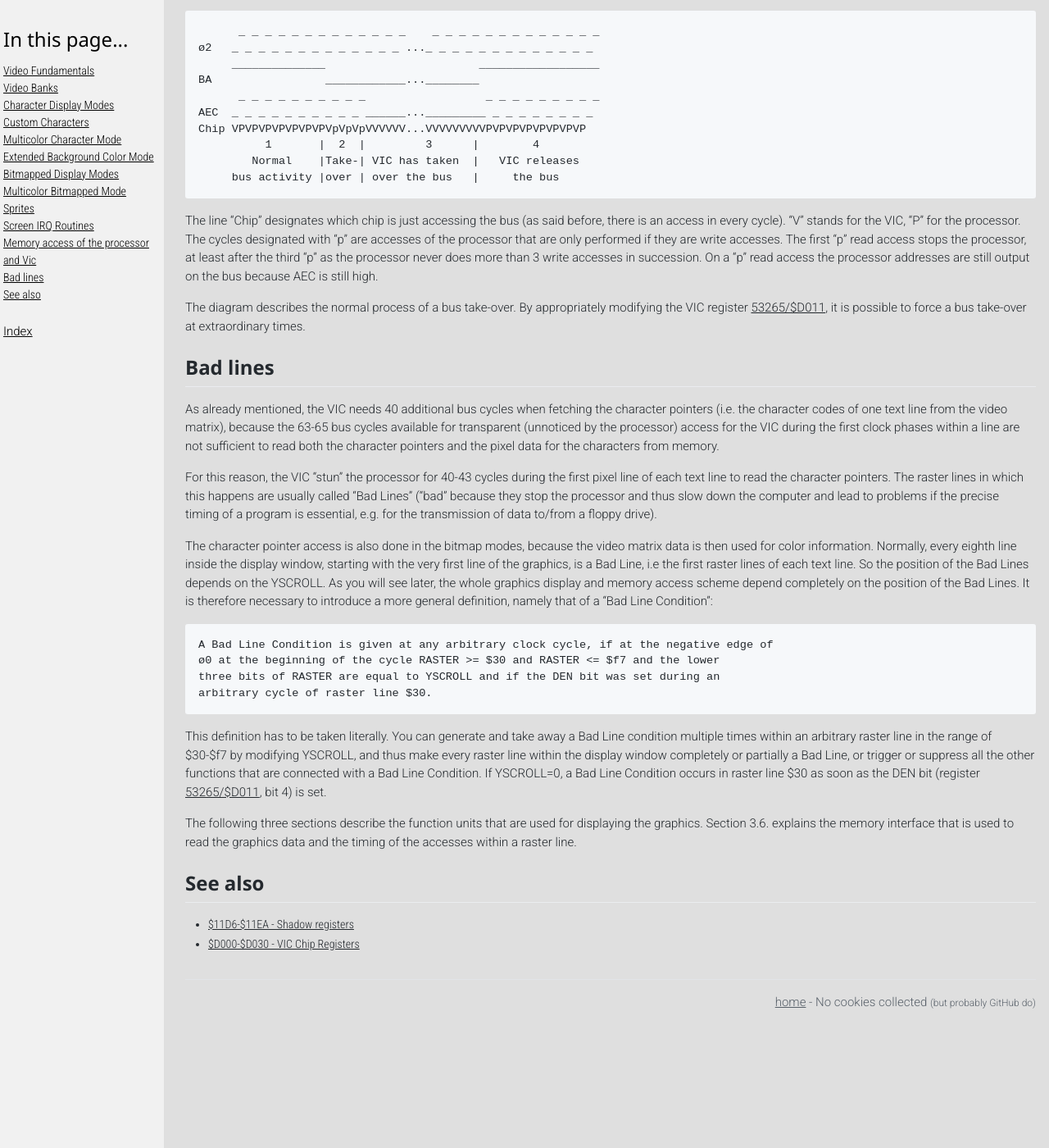
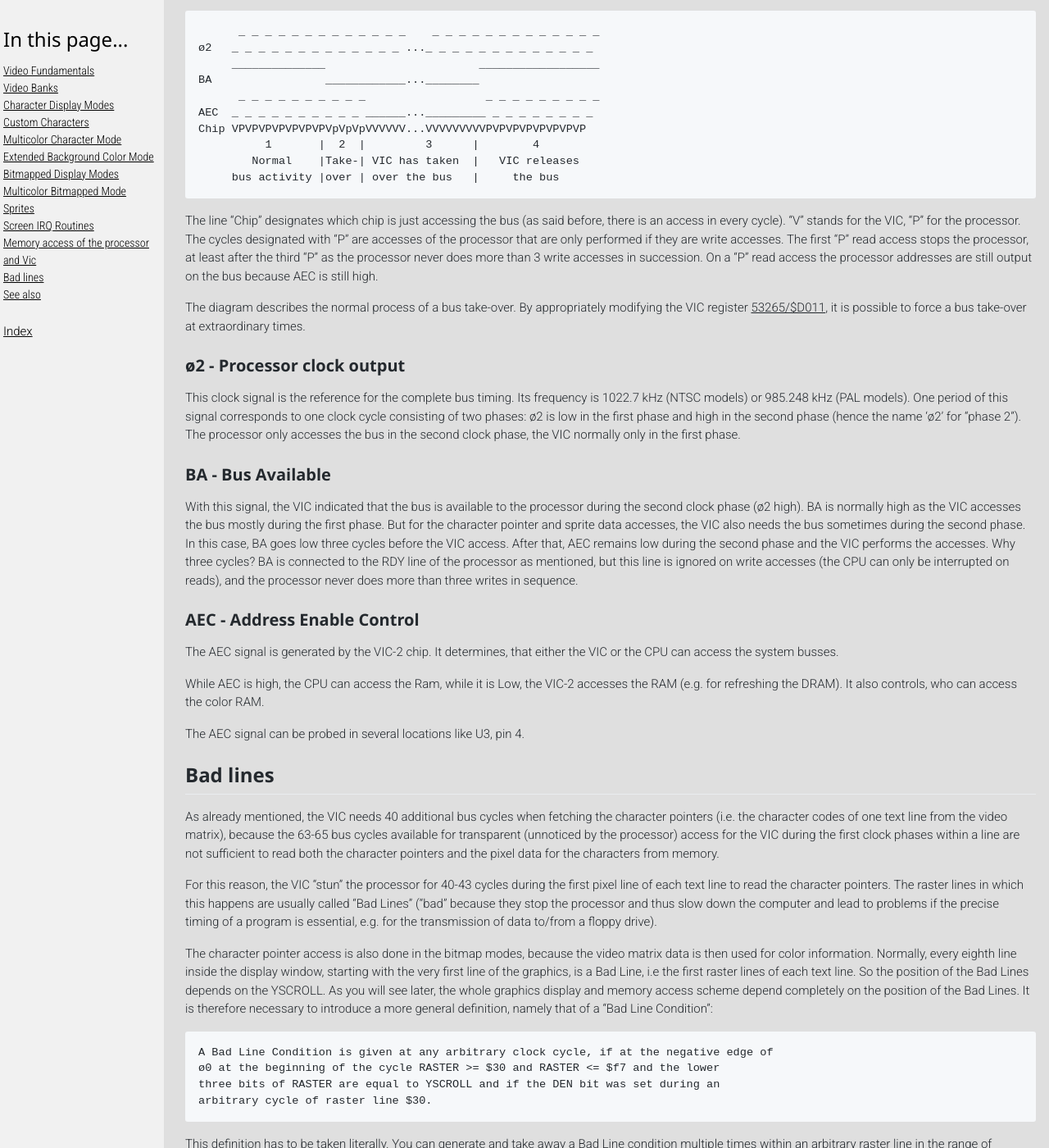
Before and after one commit to c128lib/Reference, a Jekyll site: the page built from Vic.md, in a window 1280 px wide and 1400 px high, scrolled down 11231 px. Shown: the whole window at 82% size. Built offline with Jekyll 4.4.1, drawn with Linux system fonts in a browser that asks for light colours; comment, search, counter and statistics services are not loaded; some of the changed text lies outside the part shown.

Commit message:
More detailed description on Vic2-processor interaction (with sources)

```diff
--- a/Vic.md
+++ b/Vic.md
@@ -764,14 +764,43 @@ Chip VPVPVPVPVPVPVPVpVpVpVVVVVV...VVVVVVVVVPVPVPVPVPVPVPVP
 </pre>
 
 The line "Chip" designates which chip is just accessing the bus (as said before, there is an
-access in every cycle). "V" stands for the VIC, "P" for the processor. The cycles designated with "p"
-are accesses of the processor that are only performed if they are write accesses. The first "p" read
-access stops the processor, at least after the third "p" as the processor never does more than 3 write
-accesses in succession. On a "p" read access the processor addresses are still output on the
+access in every cycle). "V" stands for the VIC, "P" for the processor. The cycles designated with "P"
+are accesses of the processor that are only performed if they are write accesses. The first "P" read
+access stops the processor, at least after the third "P" as the processor never does more than 3 write
+accesses in succession. On a "P" read access the processor addresses are still output on the
 bus because AEC is still high.
 
 The diagram describes the normal process of a bus take-over. By appropriately modifying the
 VIC register [53265/$D011](#D011), it is possible to force a bus take-over at extraordinary times.
+
+### ø2 - Processor clock output
+This clock signal is the reference for the complete bus timing. Its
+frequency is 1022.7 kHz (NTSC models) or 985.248 kHz (PAL models).
+One period of this signal corresponds to one clock cycle consisting
+of two phases: ø2 is low in the first phase and high in the second
+phase (hence the name 'ø2' for "phase 2"). The processor only accesses
+the bus in the second clock phase, the VIC normally only in the
+first phase.
+
+### BA - Bus Available
+With this signal, the VIC indicated that the bus is available to
+the processor during the second clock phase (ø2 high). BA is
+normally high as the VIC accesses the bus mostly during the first
+phase. But for the character pointer and sprite data accesses, the
+VIC also needs the bus sometimes during the second phase. In this
+case, BA goes low three cycles before the VIC access. After that,
+AEC remains low during the second phase and the VIC performs the
+accesses. Why three cycles? BA is connected to the RDY line of the
+processor as mentioned, but this line is ignored on write accesses
+(the CPU can only be interrupted on reads), and the processor never does
+more than three writes in sequence.
+
+### AEC - Address Enable Control
+The AEC signal is generated by the VIC-2 chip. It determines, that either the VIC or the CPU can access the system busses.
+
+While AEC is high, the CPU can access the Ram, while it is Low, the VIC-2 accesses the RAM (e.g. for refreshing the DRAM). It also controls, who can access the color RAM.
+
+The AEC signal can be probed in several locations like U3, pin 4.
 
 ## Bad lines
 
@@ -818,3 +847,4 @@ and the timing of the accesses within a raster line.
 
 * [$11D6-$11EA - Shadow registers](11D6)
 * [$D000-$D030 - VIC Chip Registers](D000)
+* [Zimmers.net - The MOS 6567/6569 video controller (VIC-II) and its application in the Commodore 64](http://www.zimmers.net/cbmpics/cbm/c64/vic-ii.txt)
```
